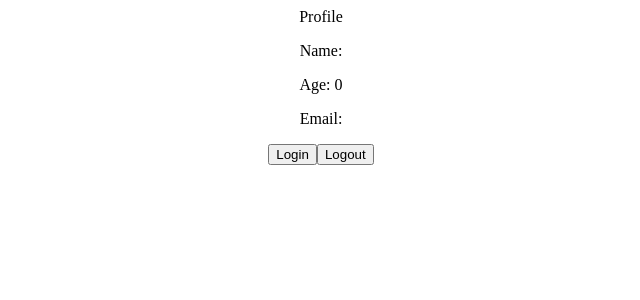
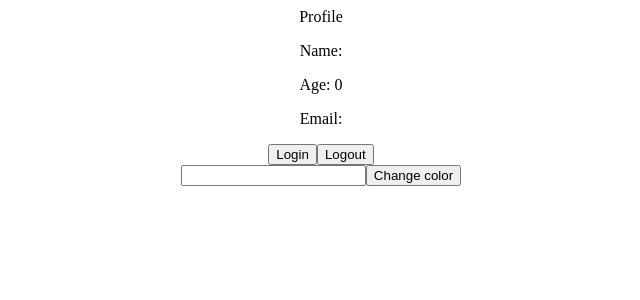
Before and after one commit to allenaxie/react-redux-practice, a React (Create React App) app: page / in a window 1280 px wide. Shown: the top 300 px of the page, without its empty margins (319-959 px from the left). Built offline with nearby package versions, Linux system fonts and the light colour scheme.

Commit message:
Create new theme slice.

```diff
--- a/src/App.js
+++ b/src/App.js
@@ -1,6 +1,7 @@
 import './App.css';
 import Profile from './components/Profile';
 import Login from './components/Login';
+import ColorTheme from './components/ColorTheme';
 
 function App() {
   return (
@@ -8,6 +9,8 @@ function App() {
       <div className="App">
         <Profile />
         <Login />
+        <br/>
+        <ColorTheme/>
       </div>
     </>
   );
--- /dev/null
+++ b/src/components/ColorTheme.js
@@ -0,0 +1,20 @@
+import React, {useState} from 'react';
+import { useDispatch } from 'react-redux';
+import { changeColor } from '../features/theme';
+
+const ColorTheme = () => {
+
+    // local state so we don't need to use redux here
+    const [color, setColor] = useState("");
+    const dispatch = useDispatch();
+    return (
+        <>
+            <input type="text" onChange={(evt) => setColor(evt.target.value)}/>
+            <button onClick={() =>
+            {dispatch(changeColor(color))}
+            }>Change color</button>
+        </>
+    )
+}
+
+export default ColorTheme;
--- a/src/components/Profile.js
+++ b/src/components/Profile.js
@@ -5,14 +5,14 @@ const Profile = () => {
 
     // state.nameOfSlice.value
     const user = useSelector((state) => state.user.value);
-    console.log(user)
+    const theme = useSelector((state) => state.theme.value);
 
     return (
         <>
-            <div>Profile</div>
-            <p>Name: {user.name} </p>
-            <p>Age: {user.age}</p>
-            <p>Email: {user.email}</p>
+            <div style={{color: theme}}>Profile</div>
+            <p style={{color: theme}}>Name: {user.name} </p>
+            <p style={{color: theme}}>Age: {user.age}</p>
+            <p style={{color: theme}}>Email: {user.email}</p>
         </>
     )
 }
--- /dev/null
+++ b/src/features/theme.js
@@ -0,0 +1,17 @@
+import { createSlice } from "@reduxjs/toolkit";
+
+const initialStateValue = "";
+
+export const themeSlice = createSlice({
+    name: "theme",
+    initialState: { value: initialStateValue},
+    reducers: {
+        changeColor: (state, action) => {
+            state.value = action.payload;
+        }
+    }
+})
+
+export const {changeColor} = themeSlice.actions;
+
+export default themeSlice.reducer;
--- a/src/index.js
+++ b/src/index.js
@@ -5,12 +5,14 @@ import reportWebVitals from './reportWebVitals';
 import { configureStore } from '@reduxjs/toolkit';
 import { Provider } from 'react-redux';  // allows us to access store anywhere in our app
 import userReducer from './features/user';
+import themeReducer from './features/theme';
 
 // create redux store
 const store = configureStore({
   // list of reducers
   reducer: {
     user: userReducer,
+    theme: themeReducer,
   }
 })
 
```
